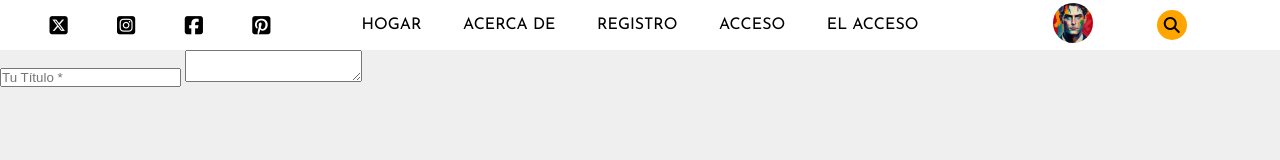
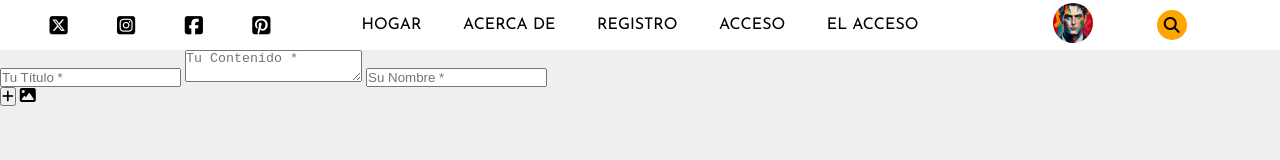
Before and after one commit to aysenurgezgin/miBlog, a plain HTML site: page pages/elAcceso.html in a window 1280 px wide. Drawn offline with Linux system fonts and the light colour scheme.

Commit message:
html codes are ok

```diff
--- a/pages/elAcceso.html
+++ b/pages/elAcceso.html
@@ -47,7 +47,17 @@
         <form>
             <div class="text">
                 <input type="text" placeholder="Tu Título *" required>
-        <textarea></textarea>
+                <textarea placeholder="Tu Contenido *" required></textarea>
+                <input type="text" placeholder="Su Nombre *" required>
+            </div>
+
+            <div class="button">
+                <button>
+                    <i class="fa-solid fa-plus"></i>
+                </button>
+                <label for="file">
+                    <i class="fa-solid fa-image"></i></label>
+                <input type="file" id="file" style="display: none;">
             </div>
         </form>
     </div>
@@ -65,5 +75,10 @@
 </html>
 
 <!-- ! textarea elementi şimdilik içerisine name gibi değerleri barıdırmayacak;name değeri ile sunucuya istek atmıycaz şimdilik sadece tasarım-->
+<!-- Label elementine tıkladığımızda bir altında bulunan ve id değeri file olan bu elemente tıklmış gibi olacak;
+<input type="file" id="file"> ispat içinde sayfada kapamak için;
+style değerin display none gelicek.ve font awesome dan ikon ekliycem onun yerine;label içine koy
+-->
+
 
 <!-- ver cdn =)6.5.1 -->
```
Lines whose indentation alone changed are shown as unchanged.
